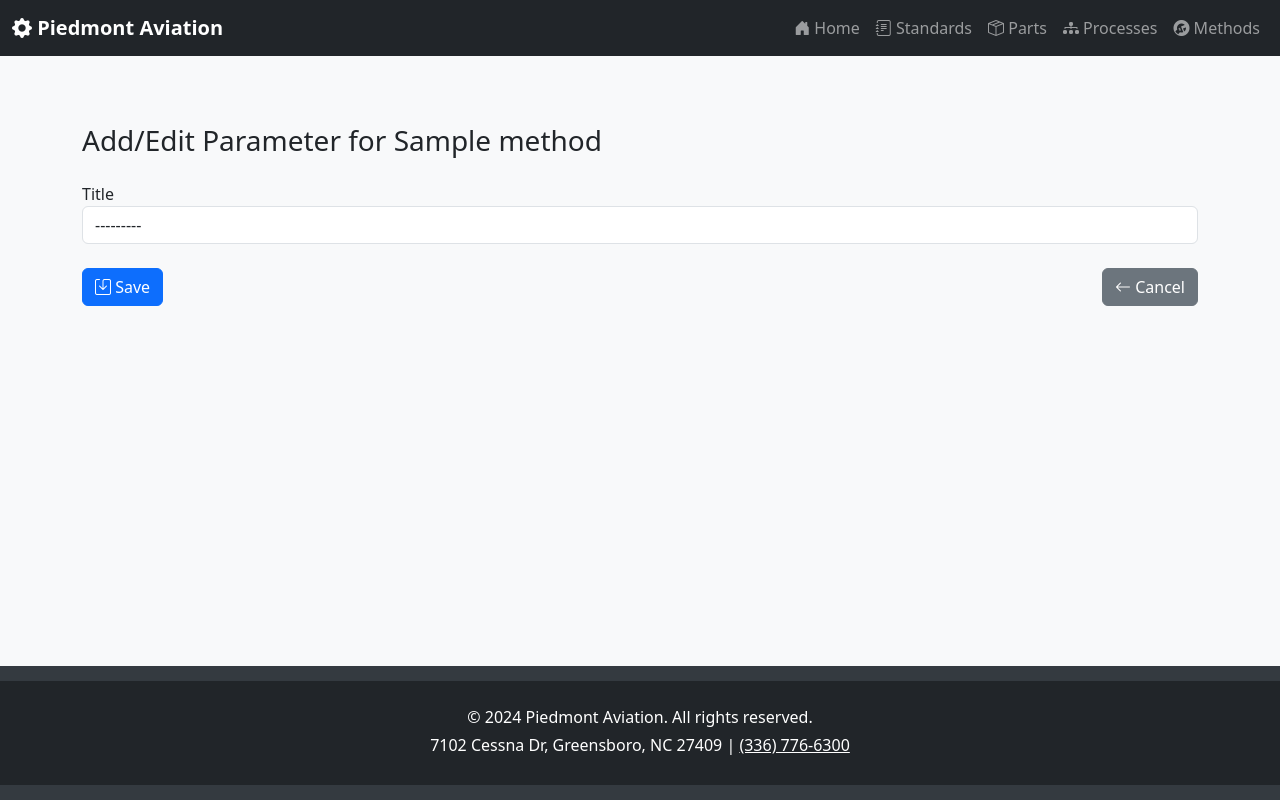
After one commit to SmartXchain/piedmont, a Django app: page /methods/1/parameters/add/ in a window 1280 px wide. The commit adds this page. Run offline with Django 5.2, Linux system fonts and the light colour scheme; tables that the repository leaves empty hold one stand-in row (values such as "Sample post"); some libraries are stand-ins or nearby versions.

Commit message:
feat: add parameters to methods

```diff
--- a/app/methods/forms.py
+++ b/app/methods/forms.py
@@ -1,5 +1,5 @@
 from django import forms
-from .models import Method
+from .models import Method, ParameterToBeRecorded
 
 
 class MethodForm(forms.ModelForm):
@@ -16,3 +16,9 @@ class MethodForm(forms.ModelForm):
         for field_name, field in self.fields.items():
             if field_name in ['tank_name', 'temp_min', 'temp_max', 'immersion_time_min', 'immersion_time_max', 'chemical']:
                 field.widget.attrs['class'] = 'form-control'
+
+
+class ParameterForm(forms.ModelForm):
+    class Meta:
+        model = ParameterToBeRecorded
+        fields = ['title']  # Exclude description as it is auto-filled
--- a/app/methods/models.py
+++ b/app/methods/models.py
@@ -22,7 +22,6 @@ class Method(models.Model):
     is_rectified = models.BooleanField(default=False)
 
     def clean(self):
-        # Enforce validation for Processing Tank fields
         if self.method_type == 'processing_tank':
             required_fields = ['tank_name', 'temp_min', 'temp_max', 'immersion_time_min', 'immersion_time_max', 'chemical']
             for field in required_fields:
@@ -31,3 +30,64 @@ class Method(models.Model):
 
     def __str__(self):
         return self.title
+
+
+class ParameterToBeRecorded(models.Model):
+    TITLE_CHOICES = [
+        ('Pre-Cleaning', 'Pre-Cleaning'),
+        ('Masking', 'Masking'),
+        ('Abrasive Blasting', 'Abrasive Blasting'),
+        ('Cleaning', 'Cleaning'),
+        ('Rinsing', 'Rinsing'),
+        ('De-Oxidize/Pickle', 'De-Oxidize/Pickle'),
+        ('Electrolytic Clean', 'Electrolytic Clean'),
+        ('Acid Desmut', 'Acid Desmut'),
+        ('Etching', 'Etching'),
+        ('Chemical Milling', 'Chemical Milling'),
+        ('Conversion Coating', 'Conversion Coating'),
+        ('Electroless Plating', 'Electroless Plating'),
+        ('Anodize', 'Anodize'),
+        ('Sealing/Dying', 'Sealing/Dying'),
+        ('Barrel Plating', 'Barrel Plating'),
+        ('Brush Plating', 'Brush Plating'),
+        ('Electroplating', 'Electroplating'),
+        ('Painting/Dry Film Coating', 'Painting/Dry Film Coating'),
+        ('Thermal Treatment', 'Thermal Treatment'),
+        ('Vacuum Cadmium & Aluminum IVD', 'Vacuum Cadmium & Aluminum IVD'),
+    ]
+
+    title = models.CharField(max_length=255, choices=TITLE_CHOICES)
+    description = models.TextField(blank=True, null=True)
+    method = models.ForeignKey('Method', on_delete=models.SET_NULL, blank=True, null=True)
+
+    def save(self, *args, **kwargs):
+        # Automatically populate the description based on the title
+        descriptions = {
+            'Pre-Cleaning': "None as long as method is non-etching. Process sheet must specify the maximum time. Immersion/Contact Time if etching.",
+            'Masking': "It is only necessary to record the masking family, e.g. tape, lacquer, bung, etc. If the masking material is specifically defined on the shop papers then there is no need to record it.",
+            'Abrasive Blasting': "Media, Pressure, Offset distance",
+            'Cleaning': "None so long as method is non-etching. Process sheet must specify the maximum time. Immersion/Contact Time if etching",
+            'Rinsing': "None",
+            'De-Oxidize/Pickle': "Immersion Time",
+            'Electrolytic Clean': "Immersion time. Voltage or Amperage - as required by specification. Surface area if current density (amperage) controlled. Anodic/Cathodic/Reversing unless it is fixed.",
+            'Acid Desmut': "None for dilute acid solutions used for alkaline etch desmut or neutralizing. Process sheet specify maximum immersion time.",
+            'Etching': "Immersion/Contact Time. Voltage or Amperage - as required by specification. Surface area if current density (amperage) controlled.",
+            'Chemical Milling': "Immersion Time",
+            'Conversion Coating': "Immersion Time",
+            'Electroless Plating': "Immersion Time",
+            'Anodize': "Ramp up data for each ramp and hold step (e.g. time ramp starts and time ramp finishes or duration of ramp). Voltage or Amperage - as required by specification. Surface area if current density (amperage) controlled. Anodize Time. Ramp down data (e.g. time ramp starts and time ramp finishes or duration of ramp).",
+            'Sealing/Dying': "Immersion Time",
+            'Barrel Plating': "Voltage or Amperage - as required by specification. Surface area if current density (amperage) controlled. Time",
+            'Brush Plating': "Surface Area. Solution Type. Voltage. Ampere Hours",
+            'Electroplating': "Strike voltage or amperage. Ramp up data for each ramp and hold step (e.g. time ramp starts and time ramp finishes or duration of ramp). Plating voltage or amperage as required by specification. Surface area if strike or plating are controlled by amperage. Time. NOTE: Where a cathometer is used to control the plating current density the actual current density, rather than amperage, shall be recorded.",
+            'Painting/Dry Film Coating': "Batch # of each paint component. Batch # of thinners if part of a kit. Viscosity for each paint mix. Mixing start time and mixing finish time (or mixing start time and duration) for each paint mix. Application start time and finish time for each coat. Start of cure, end of cure and cure temperature for each cure cycle. If curing is performed in an oven fitted with a recording system then traceability to the oven recording would be acceptable.",
+            'Thermal Treatment': "Time. Temperature",
+            'Vacuum Cadmium & Aluminum IVD': "Glow Discharge. Partial Pressure. Voltage. Amperage. Time"
+        }
+
+        if self.title and not self.description:
+            self.description = descriptions.get(self.title, "")
+        super().save(*args, **kwargs)
+
+    def __str__(self):
+        return self.title
--- a/app/methods/templates/methods/method_detail.html
+++ b/app/methods/templates/methods/method_detail.html
@@ -60,6 +60,9 @@
 
     <!-- Back Button -->
     <div class="mt-4">
+        <a href="{% url 'parameter_list' method.id %}" class="btn btn-secondary mt-3">
+            <i class="bi bi-list"></i> View Parameters
+        </a>
         <a href="{% url 'method_list' %}" class="btn btn-secondary">
             <i class="bi bi-arrow-left"></i> Back to List
         </a>
--- /dev/null
+++ b/app/methods/templates/methods/parameter_form.html
@@ -0,0 +1,47 @@
+{% extends 'base.html' %}
+{% load widget_tweaks %}
+
+{% block title %}Add/Edit Parameter{% endblock %}
+
+{% block content %}
+<div class="container py-5">
+    <h1 class="h3 mb-4">Add/Edit Parameter for {{ method.title }}</h1>
+    <form method="post">
+        {% csrf_token %}
+        <div class="mb-3">
+            <label for="id_title">Title</label>
+            {{ form.title|add_class:"form-control" }}
+        </div>
+        <p id="description-preview" class="mt-3"></p>
+
+        <script>
+            const descriptions = {
+                "Pre-Cleaning": "None as long as method is non-etching. Process sheet must specify the maximum time. Immersion/Contact Time if etching.",
+                "Masking": "It is only necessary to record the masking family, e.g. tape, lacquer, bung, etc. If the masking material is specifically defined on the shop papers then there is no need to record it.",
+                // Add the rest of the descriptions here
+            };
+
+            document.addEventListener('DOMContentLoaded', () => {
+                const titleField = document.getElementById('id_title');
+                const descriptionPreview = document.getElementById('description-preview');
+
+                function updateDescription() {
+                    const selectedTitle = titleField.value;
+                    descriptionPreview.textContent = descriptions[selectedTitle] || "";
+                }
+
+                titleField.addEventListener('change', updateDescription);
+                updateDescription();
+            });
+        </script>
+        <div class="d-flex justify-content-between mt-4">
+            <button type="submit" class="btn btn-primary">
+                <i class="bi bi-save"></i> Save
+            </button>
+            <a href="{% url 'parameter_list' method.id %}" class="btn btn-secondary">
+                <i class="bi bi-arrow-left"></i> Cancel
+            </a>
+        </div>
+    </form>
+</div>
+{% endblock %}
--- a/app/methods/urls.py
+++ b/app/methods/urls.py
@@ -6,4 +6,7 @@ urlpatterns = [
     path('add/', views.method_create_view, name='method_add'),
     path('<int:method_id>/', views.method_detail, name='method_detail'),
     path('<int:method_id>/edit/', views.method_edit_view, name='method_edit'),
+    path('<int:method_id>/parameters/', views.parameter_list_view, name='parameter_list'),
+    path('<int:method_id>/parameters/add/', views.parameter_create_view, name='parameter_add'),
+    path('<int:method_id>/parameters/<int:parameter_id>/edit/', views.parameter_edit_view, name='parameter_edit'),
 ]
--- a/app/methods/views.py
+++ b/app/methods/views.py
@@ -1,7 +1,6 @@
 from django.shortcuts import render, get_object_or_404, redirect
-from .models import Method
-from .forms import MethodForm
-
+from .models import Method, ParameterToBeRecorded
+from .forms import MethodForm, ParameterForm
 
 def method_list_view(request):
     methods = Method.objects.all()
@@ -34,3 +33,39 @@ def method_edit_view(request, method_id):
 def method_detail(request, method_id):
     method = get_object_or_404(Method, id=method_id)
     return render(request, 'methods/method_detail.html', {'method': method})
+
+
+
+
+def parameter_list_view(request, method_id):
+    method = get_object_or_404(Method, id=method_id)
+    parameters = ParameterToBeRecorded.objects.filter(method=method)
+    return render(request, 'methods/parameter_list.html', {'method': method, 'parameters': parameters})
+
+
+def parameter_create_view(request, method_id):
+    method = get_object_or_404(Method, id=method_id)
+    print(f"Method ID: {method.id}, Method Title: {method.title}")
+    if request.method == "POST":
+        form = ParameterForm(request.POST)
+        if form.is_valid():
+            parameter = form.save(commit=False)
+            parameter.method = method
+            parameter.save()
+            return redirect('parameter_list', method_id=method.id)
+    else:
+        form = ParameterForm()
+    return render(request, 'methods/parameter_form.html', {'form': form, 'method': method})
+
+
+def parameter_edit_view(request, method_id, parameter_id):
+    method = get_object_or_404(Method, id=method_id)
+    parameter = get_object_or_404(ParameterToBeRecorded, id=parameter_id, method=method)
+    if request.method == "POST":
+        form = ParameterForm(request.POST, instance=parameter)
+        if form.is_valid():
+            form.save()
+            return redirect('parameter_list', method_id=method.id)
+    else:
+        form = ParameterForm(instance=parameter)
+    return render(request, 'methods/parameter_form.html', {'form': form, 'method': method, 'parameter': parameter})
```
Also changed, not shown: app/methods/templates/methods/parameter_list.html (added, +41 -0 lines), app/part/templates/part/job_steps_pdf.html (+27 -10 lines), app/part/views.py (+14 -6 lines), app/methods/migrations/0003_parameter_to_be_recorded.py (added), app/methods/migrations/0004_parametertoberecorded_and_more.py (added), app/methods/migrations/0005_alter_parametertoberecorded_description_and_more.py (added).
